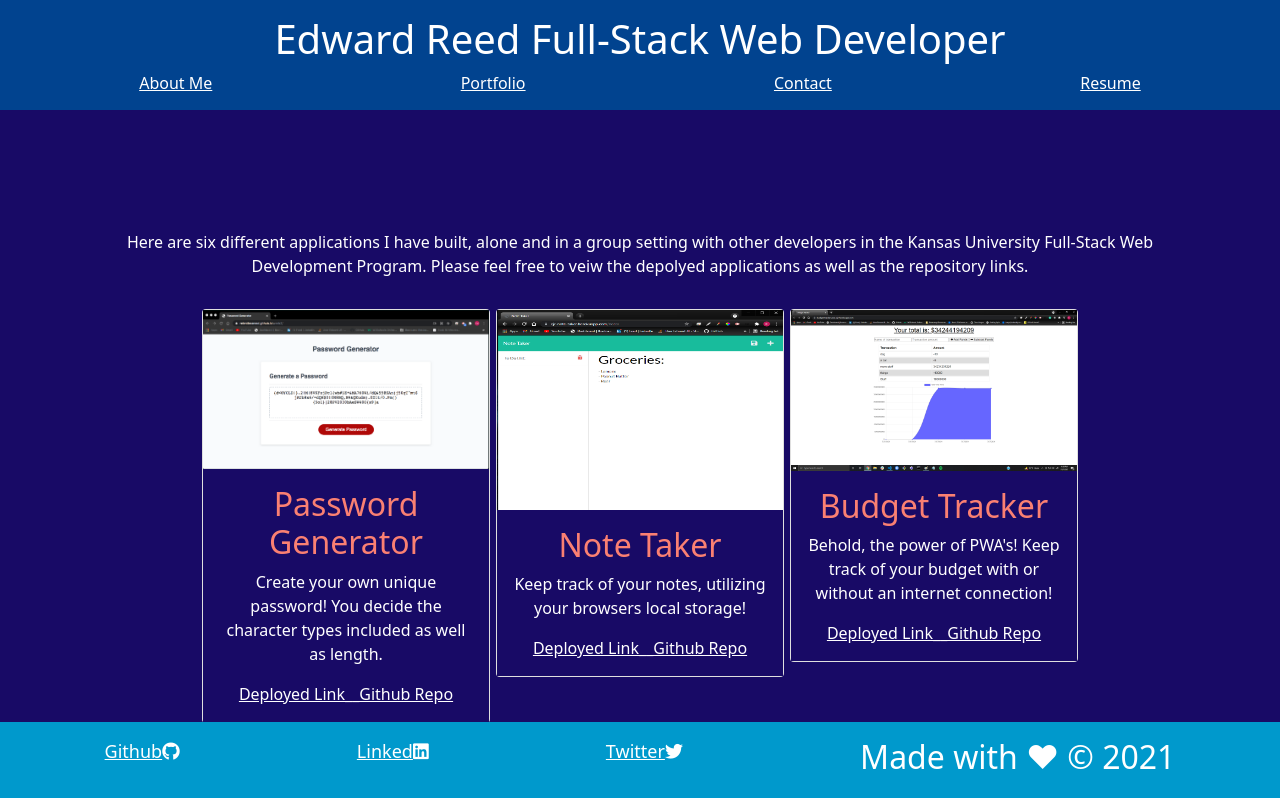
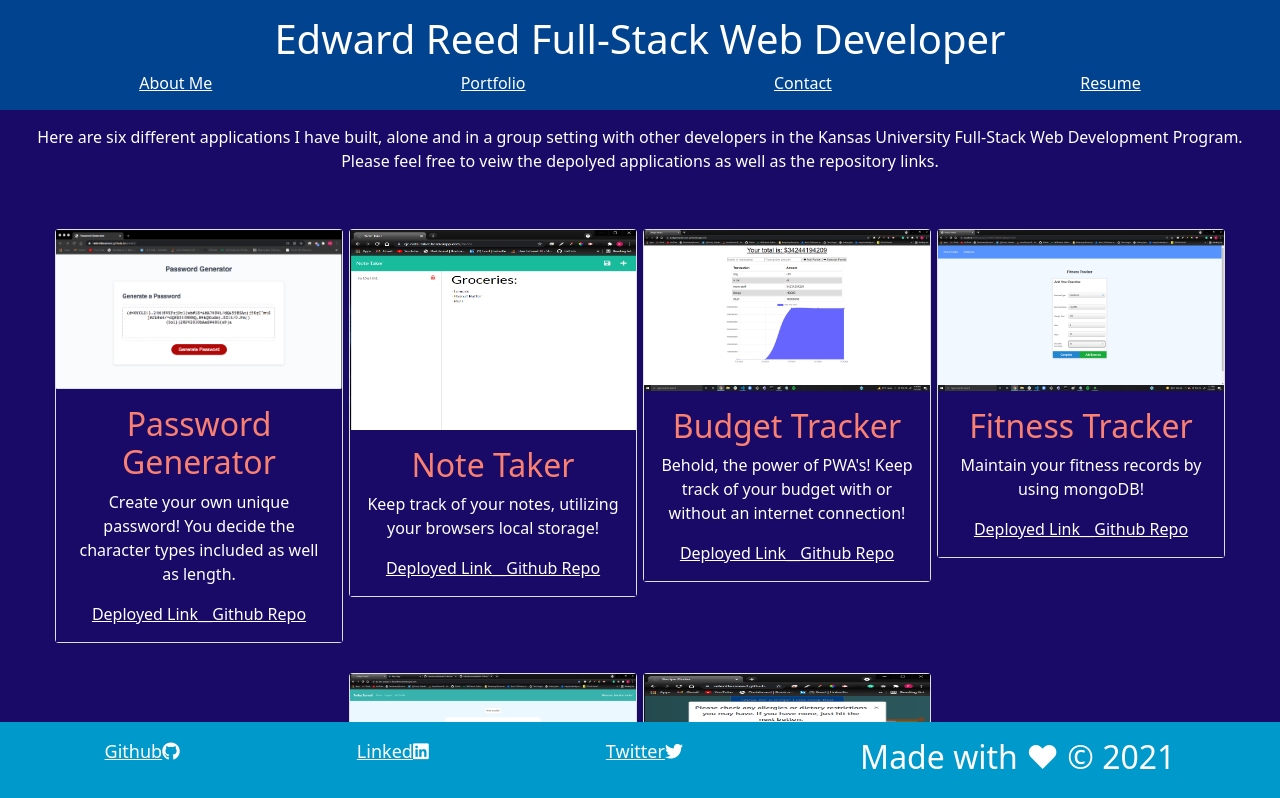
Before and after one commit to relentlessreed/week20, a React (Create React App) app: page /portfolio in a window 1280 px wide. Shown: the top 798 px of the page. Built offline with nearby package versions, Linux system fonts and the light colour scheme.

Commit message:
More changes

```diff
--- a/src/pages/Portfolio.js
+++ b/src/pages/Portfolio.js
@@ -60,11 +60,12 @@ export default function Portfolio() {
     }
   ]
   return (
-    <div id="projectPageBox">
+    <div>
       <p id="projectsPageText">
         Here are six different applications I have built, alone and in a group setting with other developers in the Kansas University Full-Stack Web Development Program.
         Please feel free to veiw the depolyed applications as well as the repository links.
       </p>
+      <div id="projectPageBox">
         <div style={{ display: 'flex', flexWrap: 'wrap', justifyContent: 'center' }}>
           {projectArr.map(data => {
             return (
@@ -75,5 +76,6 @@ export default function Portfolio() {
           )}
         </div>
       </div>
+    </div>
   );
 }
--- a/src/style.css
+++ b/src/style.css
@@ -197,11 +197,15 @@ a {
 
 #projectsPageText {
   text-align: center;
+  display: flex;
+  justify-content: center;
+  padding: 15px;
   width: 100%;
 }
 
 #projectPageBox {
-  padding: 120px;
+  padding-top: 10px;
+  padding-bottom: 100px;
   align-content: center;
   align-items: center;
   /* max-width: 1000px; */
```
Lines whose indentation alone changed are shown as unchanged.
